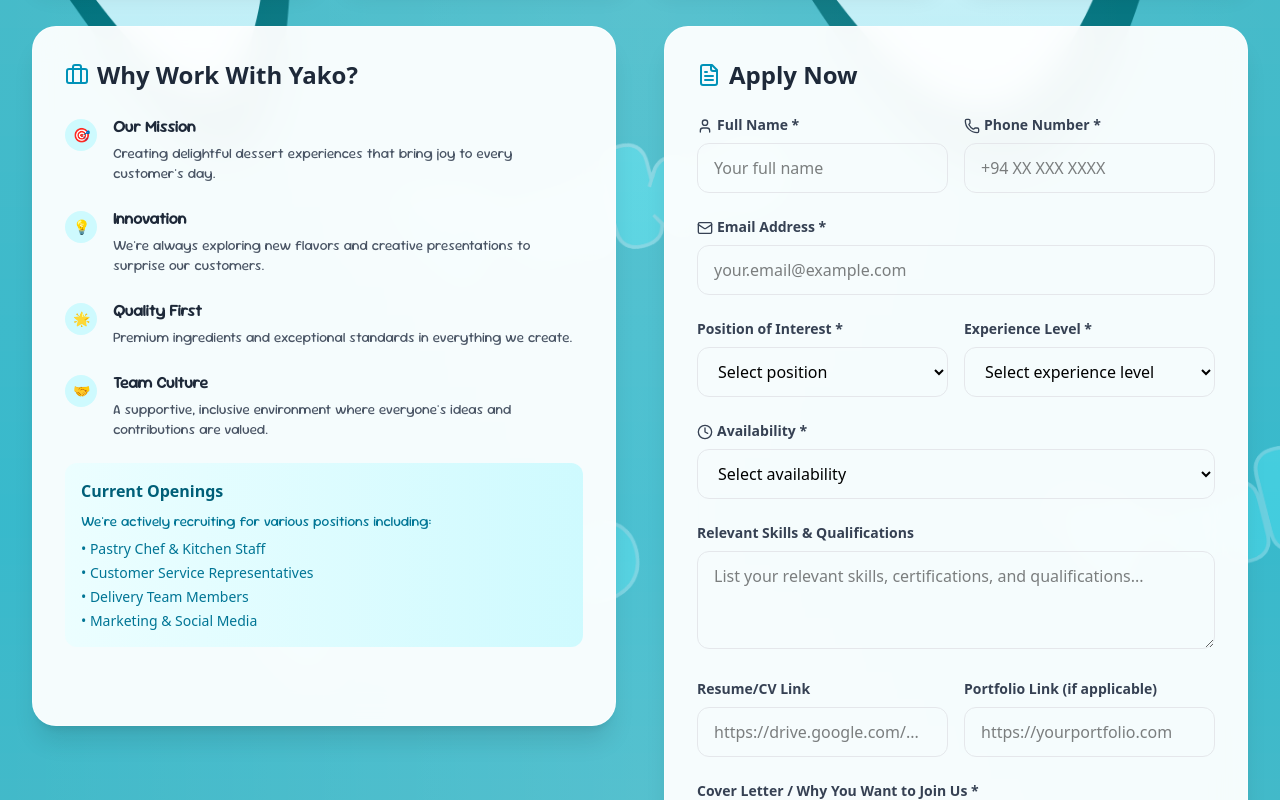
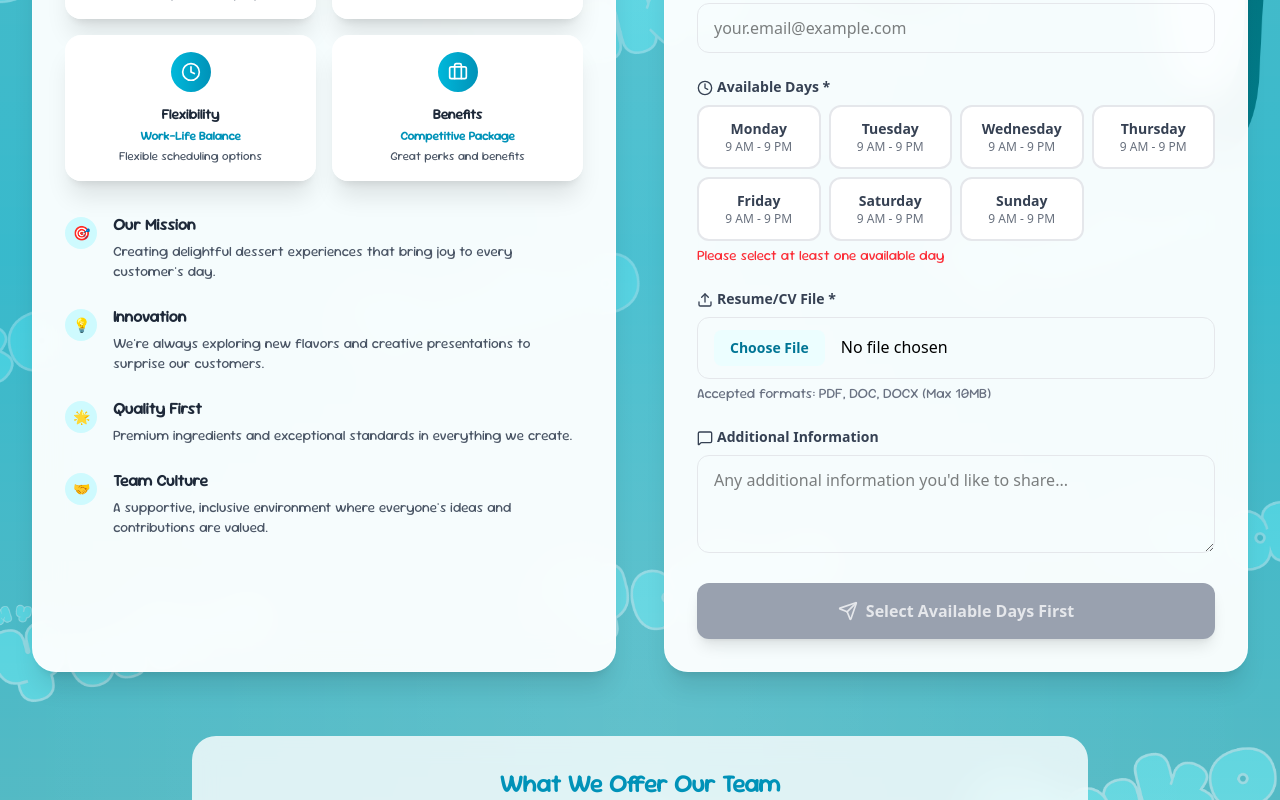
Before and after one commit to Werosh/yummy-yako, a React (Vite) app: page /career in a window 1280 px wide. Shown: the part 480-1280 px from the top of the page. Built offline with nearby package versions, Linux system fonts and the light colour scheme.

Commit message:
Add EmailJS integration for career application form and update Navbar styles

```diff
--- a/package.json
+++ b/package.json
@@ -10,6 +10,7 @@
     "preview": "vite preview"
   },
   "dependencies": {
+    "@emailjs/browser": "^4.4.1",
     "@tailwindcss/vite": "^4.1.13",
     "framer-motion": "^12.23.15",
     "lucide-react": "^0.544.0",
--- a/src/MainPages/Career.jsx
+++ b/src/MainPages/Career.jsx
@@ -1,5 +1,6 @@
 import React, { useState } from "react";
 import { motion, AnimatePresence } from "framer-motion";
+import emailjs from "@emailjs/browser";
 import Background from "../assets/images/back.png";
 
 import {
@@ -13,6 +14,7 @@ import {
   FileText,
   Award,
   Users,
+  Upload,
 } from "lucide-react";
 
 const Career = () => {
@@ -20,36 +22,19 @@ const Career = () => {
     name: "",
     email: "",
     phone: "",
-    position: "",
-    experience: "",
-    availability: "",
-    portfolio: "",
-    resume: "",
-    coverLetter: "",
-    skills: "",
+    availability: [],
+    resumeFile: null,
     message: "",
   });
 
-  const positions = [
-    "Pastry Chef - Full Time",
-    "Assistant Chef - Part Time",
-    "Delivery Driver - Flexible Hours",
-    "Customer Service Representative - Part Time",
-    "Social Media Manager - Remote/Part Time",
-    "Kitchen Assistant - Part Time",
-    "Event Coordinator - Project Based",
-    "Quality Control Specialist - Full Time",
-    "Internship - Various Departments",
-    "Other - Please specify in message",
-  ];
-
-  const experienceLevels = [
-    "No Experience - Willing to Learn",
-    "0-1 Years Experience",
-    "1-3 Years Experience",
-    "3-5 Years Experience",
-    "5+ Years Experience",
-    "Senior Level (10+ Years)",
+  const businessHours = [
+    { day: "Monday", hours: "9 AM - 9 PM" },
+    { day: "Tuesday", hours: "9 AM - 9 PM" },
+    { day: "Wednesday", hours: "9 AM - 9 PM" },
+    { day: "Thursday", hours: "9 AM - 9 PM" },
+    { day: "Friday", hours: "9 AM - 9 PM" },
+    { day: "Saturday", hours: "9 AM - 9 PM" },
+    { day: "Sunday", hours: "9 AM - 9 PM" },
   ];
 
   const handleInputChange = (e) => {
@@ -60,10 +45,53 @@ const Career = () => {
     }));
   };
 
-  const handleSubmit = (e) => {
+  const handleFileChange = (e) => {
+    const file = e.target.files[0];
+    setFormData((prev) => ({
+      ...prev,
+      resumeFile: file,
+    }));
+  };
+
+  const handleAvailabilityChange = (day) => {
+    setFormData((prev) => ({
+      ...prev,
+      availability: prev.availability.includes(day)
+        ? prev.availability.filter((d) => d !== day)
+        : [...prev.availability, day],
+    }));
+  };
+
+  const handleSubmit = async (e) => {
     e.preventDefault();
-    // Here you would typically send the form data to your backend
-    console.log("Career application submitted:", formData);
+
+    // Validate availability selection
+    if (formData.availability.length === 0) {
+      alert("Please select at least one available day.");
+      return;
+    }
+
+    try {
+      // Prepare template parameters for EmailJS
+      const templateParams = {
+        from_name: formData.name,
+        from_email: formData.email,
+        phone: formData.phone,
+        availability: formData.availability.join(", "),
+        message: formData.message,
+        resume_file: formData.resumeFile
+          ? formData.resumeFile.name
+          : "No file uploaded",
+      };
+
+      // Send email using EmailJS
+      await emailjs.send(
+        "YOUR_SERVICE_ID", // Replace with your EmailJS service ID
+        "YOUR_TEMPLATE_ID", // Replace with your EmailJS template ID
+        templateParams,
+        "YOUR_PUBLIC_KEY" // Replace with your EmailJS public key
+      );
+
       alert(
         "Thank you for your application! We will review your information and contact you soon."
       );
@@ -73,15 +101,16 @@ const Career = () => {
         name: "",
         email: "",
         phone: "",
-      position: "",
-      experience: "",
-      availability: "",
-      portfolio: "",
-      resume: "",
-      coverLetter: "",
-      skills: "",
+        availability: [],
+        resumeFile: null,
         message: "",
       });
+    } catch (error) {
+      console.error("Error sending application:", error);
+      alert(
+        "There was an error submitting your application. Please try again."
+      );
+    }
   };
 
   // Animation variants
@@ -204,9 +233,27 @@ const Career = () => {
             </motion.h1>
           </motion.div>
 
-          {/* Why Join Us Cards */}
+          {/* Main Content Grid */}
+          <div className="grid grid-cols-1 lg:grid-cols-2 gap-12">
+            {/* Company Info Section with Feature Cards */}
             <motion.div
-            className="grid grid-cols-1 md:grid-cols-2 lg:grid-cols-4 gap-6 mb-12"
+              className="bg-white/95 backdrop-blur-lg rounded-3xl p-8 shadow-xl border border-white/50"
+              variants={itemVariants}
+              initial="hidden"
+              animate="visible"
+              whileHover={{
+                scale: 1.02,
+                boxShadow: "0 25px 50px rgba(0,0,0,0.15)",
+              }}
+            >
+              <h2 className="text-2xl font-bold text-gray-800 mb-6 flex items-center">
+                <Briefcase className="w-6 h-6 text-cyan-600 mr-2" />
+                Why Work With Yako?
+              </h2>
+
+              {/* Feature Cards - Moved from top grid */}
+              <motion.div
+                className="grid grid-cols-1 md:grid-cols-2 gap-4 mb-8"
                 variants={containerVariants}
                 initial="hidden"
                 animate="visible"
@@ -239,7 +286,7 @@ const Career = () => {
                 ].map((item, index) => (
                   <motion.div
                     key={index}
-                className="bg-white/95 backdrop-blur-lg rounded-2xl p-6 text-center shadow-xl border border-white/50"
+                    className="bg-white/95 backdrop-blur-lg rounded-2xl p-4 text-center shadow-xl border border-white/50"
                     variants={itemVariants}
                     whileHover={{
                       scale: 1.05,
@@ -248,36 +295,22 @@ const Career = () => {
                     }}
                   >
                     <motion.div
-                  className="inline-flex items-center justify-center w-12 h-12 bg-gradient-to-r from-cyan-500 to-cyan-600 text-white rounded-full mb-4"
+                      className="inline-flex items-center justify-center w-10 h-10 bg-gradient-to-r from-cyan-500 to-cyan-600 text-white rounded-full mb-3"
                       variants={floatingVariants}
                       animate="animate"
                     >
-                  <item.icon className="w-6 h-6" />
+                      <item.icon className="w-5 h-5" />
                     </motion.div>
-                <h3 className="font-bold text-gray-800 mb-2">{item.title}</h3>
-                <p className="text-cyan-600 font-semibold mb-1">{item.info}</p>
-                <p className="text-gray-600 text-sm">{item.details}</p>
+                    <h3 className="font-bold text-gray-800 mb-1 text-sm">
+                      {item.title}
+                    </h3>
+                    <p className="text-cyan-600 font-semibold mb-1 text-xs">
+                      {item.info}
+                    </p>
+                    <p className="text-gray-600 text-xs">{item.details}</p>
                   </motion.div>
                 ))}
               </motion.div>
-
-          {/* Main Content Grid */}
-          <div className="grid grid-cols-1 lg:grid-cols-2 gap-12">
-            {/* Company Info Section */}
-            <motion.div
-              className="bg-white/95 backdrop-blur-lg rounded-3xl p-8 shadow-xl border border-white/50 max-h-[700px]"
-              variants={itemVariants}
-              initial="hidden"
-              animate="visible"
-              whileHover={{
-                scale: 1.02,
-                boxShadow: "0 25px 50px rgba(0,0,0,0.15)",
-              }}
-            >
-              <h2 className="text-2xl font-bold text-gray-800 mb-6 flex items-center">
-                <Briefcase className="w-6 h-6 text-cyan-600 mr-2" />
-                Why Work With Yako?
-              </h2>
 
               <div className="space-y-6">
                 <div className="flex items-start space-x-4">
@@ -338,21 +371,6 @@ const Career = () => {
                       and contributions are valued.
                     </p>
                   </div>
-                </div>
-
-                <div className="bg-gradient-to-r from-cyan-50 to-cyan-100 p-4 rounded-xl mt-6">
-                  <h4 className="font-semibold text-cyan-800 mb-2">
-                    Current Openings
-                  </h4>
-                  <p className="text-cyan-700 text-sm mb-2">
-                    We're actively recruiting for various positions including:
-                  </p>
-                  <ul className="text-cyan-700 text-sm space-y-1">
-                    <li>• Pastry Chef & Kitchen Staff</li>
-                    <li>• Customer Service Representatives</li>
-                    <li>• Delivery Team Members</li>
-                    <li>• Marketing & Social Media</li>
-                  </ul>
                 </div>
               </div>
             </motion.div>
@@ -424,129 +442,66 @@ const Career = () => {
                   />
                 </div>
 
-                {/* Position and Experience */}
-                <div className="grid grid-cols-1 md:grid-cols-2 gap-4">
-                  <div>
-                    <label className="block text-sm font-semibold text-gray-700 mb-2">
-                      Position of Interest *
-                    </label>
-                    <select
-                      name="position"
-                      value={formData.position}
-                      onChange={handleInputChange}
-                      required
-                      className="w-full px-4 py-3 rounded-xl border border-gray-200 focus:border-cyan-500 focus:ring-2 focus:ring-cyan-200 transition-all duration-200"
-                    >
-                      <option value="">Select position</option>
-                      {positions.map((position, index) => (
-                        <option key={index} value={position}>
-                          {position}
-                        </option>
-                      ))}
-                    </select>
-                  </div>
-                  <div>
-                    <label className="block text-sm font-semibold text-gray-700 mb-2">
-                      Experience Level *
-                    </label>
-                    <select
-                      name="experience"
-                      value={formData.experience}
-                      onChange={handleInputChange}
-                      required
-                      className="w-full px-4 py-3 rounded-xl border border-gray-200 focus:border-cyan-500 focus:ring-2 focus:ring-cyan-200 transition-all duration-200"
-                    >
-                      <option value="">Select experience level</option>
-                      {experienceLevels.map((level, index) => (
-                        <option key={index} value={level}>
-                          {level}
-                        </option>
-                      ))}
-                    </select>
-                  </div>
-                </div>
-
-                {/* Availability */}
+                {/* Availability Selection */}
                 <div>
                   <label className="block text-sm font-semibold text-gray-700 mb-2">
                     <Clock className="w-4 h-4 inline mr-1" />
-                    Availability *
+                    Available Days *
                   </label>
-                  <select
-                    name="availability"
-                    value={formData.availability}
-                    onChange={handleInputChange}
-                    required
-                    className="w-full px-4 py-3 rounded-xl border border-gray-200 focus:border-cyan-500 focus:ring-2 focus:ring-cyan-200 transition-all duration-200"
+                  <div className="grid grid-cols-2 md:grid-cols-3 lg:grid-cols-4 gap-2">
+                    {businessHours.map((dayInfo, index) => (
+                      <motion.button
+                        key={index}
+                        type="button"
+                        onClick={() => handleAvailabilityChange(dayInfo.day)}
+                        className={`p-3 rounded-xl border-2 transition-all duration-200 text-sm font-medium ${
+                          formData.availability.includes(dayInfo.day)
+                            ? "bg-cyan-500 border-cyan-500 text-white"
+                            : "bg-white border-gray-200 text-gray-700 hover:border-cyan-300"
+                        }`}
+                        whileHover={{ scale: 1.02 }}
+                        whileTap={{ scale: 0.98 }}
                       >
-                    <option value="">Select availability</option>
-                    <option value="immediate">Available Immediately</option>
-                    <option value="1week">Available in 1 week</option>
-                    <option value="2weeks">Available in 2 weeks</option>
-                    <option value="1month">Available in 1 month</option>
-                    <option value="flexible">Flexible start date</option>
-                  </select>
+                        <div className="text-center">
+                          <div className="font-semibold">{dayInfo.day}</div>
+                          <div className="text-xs opacity-75">
+                            {dayInfo.hours}
+                          </div>
+                        </div>
+                      </motion.button>
+                    ))}
+                  </div>
+                  {formData.availability.length === 0 && (
+                    <p className="text-red-500 text-sm mt-1">
+                      Please select at least one available day
+                    </p>
+                  )}
                 </div>
 
-                {/* Skills */}
+                {/* Resume File Upload */}
                 <div>
                   <label className="block text-sm font-semibold text-gray-700 mb-2">
-                    Relevant Skills & Qualifications
+                    <Upload className="w-4 h-4 inline mr-1" />
+                    Resume/CV File *
                   </label>
-                  <textarea
-                    name="skills"
-                    value={formData.skills}
-                    onChange={handleInputChange}
-                    rows="3"
-                    className="w-full px-4 py-3 rounded-xl border border-gray-200 focus:border-cyan-500 focus:ring-2 focus:ring-cyan-200 transition-all duration-200"
-                    placeholder="List your relevant skills, certifications, and qualifications..."
-                  ></textarea>
-                </div>
-
-                {/* Resume and Portfolio Links */}
-                <div className="grid grid-cols-1 md:grid-cols-2 gap-4">
-                  <div>
-                    <label className="block text-sm font-semibold text-gray-700 mb-2">
-                      Resume/CV Link
-                    </label>
+                  <div className="relative">
                     <input
-                      type="url"
-                      name="resume"
-                      value={formData.resume}
-                      onChange={handleInputChange}
-                      className="w-full px-4 py-3 rounded-xl border border-gray-200 focus:border-cyan-500 focus:ring-2 focus:ring-cyan-200 transition-all duration-200"
-                      placeholder="https://drive.google.com/..."
+                      type="file"
+                      name="resumeFile"
+                      onChange={handleFileChange}
+                      accept=".pdf,.doc,.docx"
+                      required
+                      className="w-full px-4 py-3 rounded-xl border border-gray-200 focus:border-cyan-500 focus:ring-2 focus:ring-cyan-200 transition-all duration-200 file:mr-4 file:py-2 file:px-4 file:rounded-lg file:border-0 file:text-sm file:font-semibold file:bg-cyan-50 file:text-cyan-700 hover:file:bg-cyan-100"
                     />
                   </div>
-                  <div>
-                    <label className="block text-sm font-semibold text-gray-700 mb-2">
-                      Portfolio Link (if applicable)
-                    </label>
-                    <input
-                      type="url"
-                      name="portfolio"
-                      value={formData.portfolio}
-                      onChange={handleInputChange}
-                      className="w-full px-4 py-3 rounded-xl border border-gray-200 focus:border-cyan-500 focus:ring-2 focus:ring-cyan-200 transition-all duration-200"
-                      placeholder="https://yourportfolio.com"
-                    />
-                  </div>
-                </div>
-
-                {/* Cover Letter */}
-                <div>
-                  <label className="block text-sm font-semibold text-gray-700 mb-2">
-                    Cover Letter / Why You Want to Join Us *
-                  </label>
-                  <textarea
-                    name="coverLetter"
-                    value={formData.coverLetter}
-                    onChange={handleInputChange}
-                    required
-                    rows="4"
-                    className="w-full px-4 py-3 rounded-xl border border-gray-200 focus:border-cyan-500 focus:ring-2 focus:ring-cyan-200 transition-all duration-200"
-                    placeholder="Tell us why you're interested in working with Yako and what you can bring to our team..."
-                  ></textarea>
+                  <p className="text-gray-500 text-sm mt-1">
+                    Accepted formats: PDF, DOC, DOCX (Max 10MB)
+                  </p>
+                  {formData.resumeFile && (
+                    <p className="text-cyan-600 text-sm mt-1">
+                      Selected: {formData.resumeFile.name}
+                    </p>
+                  )}
                 </div>
 
                 {/* Additional Message */}
@@ -568,15 +523,28 @@ const Career = () => {
                 {/* Submit Button */}
                 <motion.button
                   type="submit"
-                  className="w-full bg-gradient-to-r from-cyan-500 to-cyan-600 text-white font-bold py-4 px-6 rounded-xl shadow-lg flex items-center justify-center"
-                  whileHover={{
+                  disabled={formData.availability.length === 0}
+                  className={`w-full font-bold py-4 px-6 rounded-xl shadow-lg flex items-center justify-center transition-all duration-200 ${
+                    formData.availability.length === 0
+                      ? "bg-gray-400 text-gray-200 cursor-not-allowed"
+                      : "bg-gradient-to-r from-cyan-500 to-cyan-600 text-white hover:shadow-xl"
+                  }`}
+                  whileHover={
+                    formData.availability.length > 0
+                      ? {
                           scale: 1.02,
                           boxShadow: "0 15px 35px rgba(6,182,212,0.4)",
-                  }}
-                  whileTap={{ scale: 0.98 }}
+                        }
+                      : {}
+                  }
+                  whileTap={
+                    formData.availability.length > 0 ? { scale: 0.98 } : {}
+                  }
                 >
                   <Send className="w-5 h-5 mr-2" />
-                  Submit Application
+                  {formData.availability.length === 0
+                    ? "Select Available Days First"
+                    : "Submit Application"}
                 </motion.button>
               </form>
             </motion.div>
--- a/src/components/Navbar.jsx
+++ b/src/components/Navbar.jsx
@@ -119,7 +119,7 @@ const Navbar = () => {
     <motion.nav
       className={`fixed top-0 left-0 right-0 z-50 transition-all duration-500 ${
         scrolled
-          ? "bg-white/90 backdrop-blur-xl shadow-2xl border-b border-cyan-100"
+          ? "bg-white/90 backdrop-blur-1xl shadow-2xl border-b border-cyan-100"
           : "bg-gradient-to-b from-white/95 to-transparent "
       }`}
       variants={navbarVariants}
```
Also changed, not shown: 2 other files (tests, documents, lock files or other folders). Lines whose indentation alone changed are shown as unchanged.
